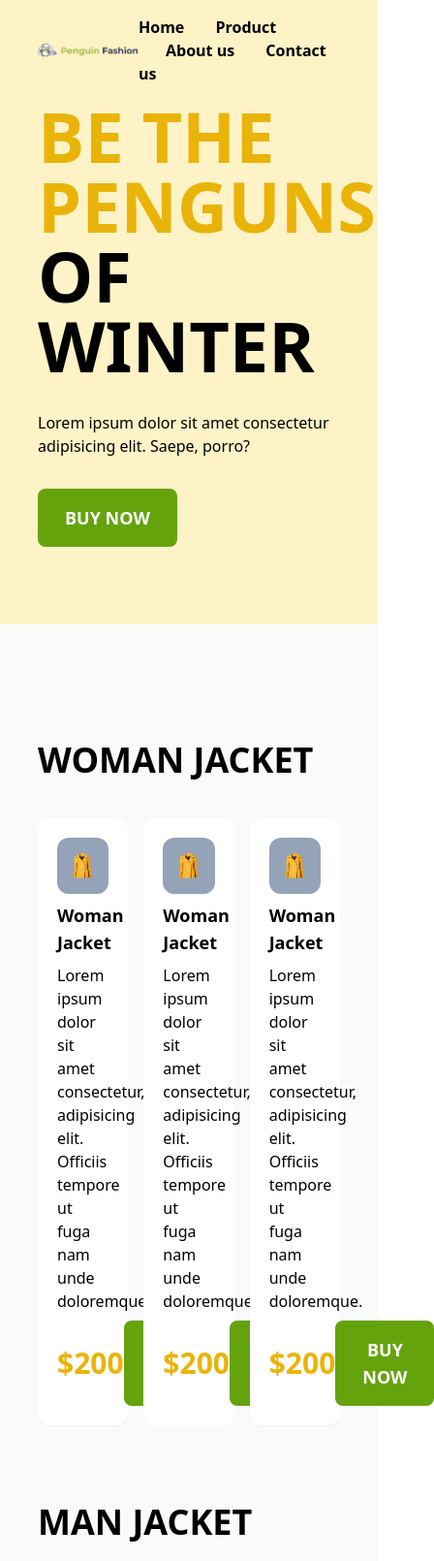
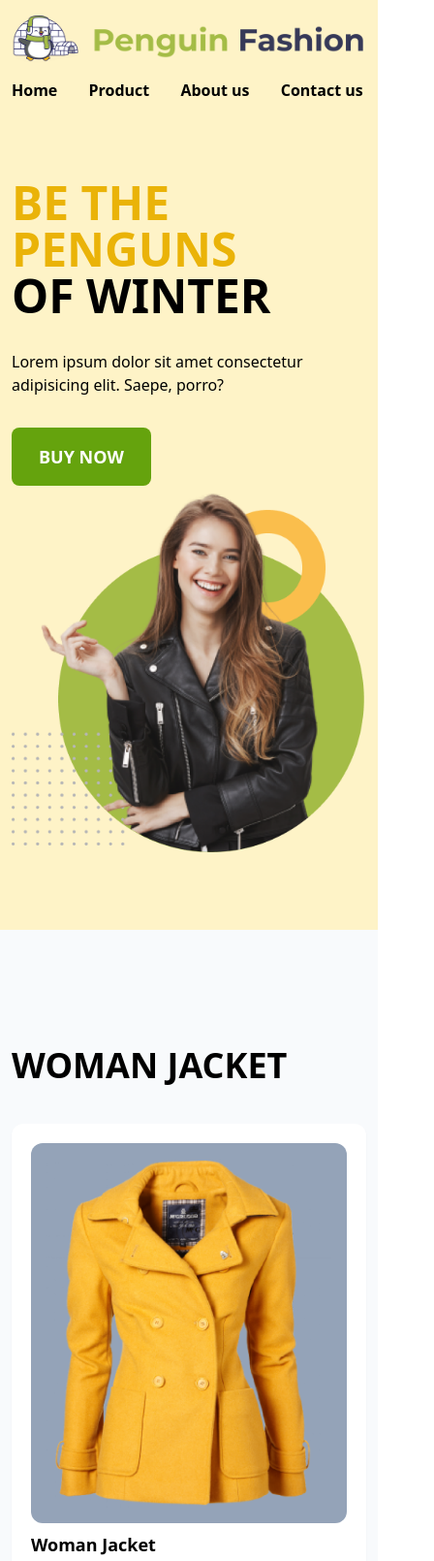
Before and after one commit to nchdatta/penguin-fashin-tailwind, a plain HTML site: page index.html in a window 390 px wide. Shown: the top 1610 px of the page at 97% size, 448 px wide, since content can reach past the window. Drawn offline with nearby package versions, Linux system fonts and the light colour scheme.

Commit message:
responsible version

```diff
--- a/index.html
+++ b/index.html
@@ -22,10 +22,10 @@
 
 <body>
     <header class=" bg-amber-100">
-        <nav class="container w-4/5 mx-auto">
+        <nav class="container md:w-4/5 mx-auto px-3">
             <div>
-                <div class="flex justify-between items-center py-4">
-                    <img class="w-1/3" src="./images/logo.png" alt="Logo">
+                <div class="md:flex justify-between items-center py-4">
+                    <img class="md:w-1/3 mb-4 md:mb-0" src="./images/logo.png" alt="Logo">
                     <div class="">
                         <a class="text-base font-bold ml-0" href="">Home</a>
                         <a class="text-base font-bold ml-7" href="">Product</a>
@@ -36,10 +36,11 @@
             </div>
         </nav>
 
-        <section class="container w-4/5 mx-auto pb-20">
-            <div class="flex justify-between items-center">
+        <section class="container md:w-4/5 mx-auto px-3 pt-16 md:pt-0 pb-20">
+            <div class="md:flex justify-between items-center">
                 <div>
-                    <h1 class="text-7xl font-extrabold uppercase"><span class="text-yellow-500">Be The Penguns</span>
+                    <h1 class="text-5xl md:text-7xl font-extrabold uppercase"><span class="text-yellow-500">Be The
+                            Penguns</span>
                         <br>of
                         Winter
                     </h1>
@@ -58,9 +59,9 @@
     <!-- Main content area  -->
 
     <main class="bg-slate-50 py-10">
-        <section class="container w-4/5 mx-auto py-10">
+        <section class="container md:w-4/5 mx-auto px-3 py-10">
             <h2 class="text-4xl font-bold uppercase my-10">Woman Jacket</h2>
-            <div class="grid grid-cols-3 gap-4">
+            <div class="md:grid grid-cols-3 gap-4">
                 <div class="bg-white p-5 rounded-xl shadow-sm">
                     <div class=" bg-slate-400 p-4 rounded-xl">
                         <img src="./images/jacket-1.png" alt="">
@@ -107,9 +108,9 @@
         </section>
 
         <!-- Man Jacket  -->
-        <section class="container w-4/5 mx-auto pb-10">
+        <section class="container md:w-4/5 mx-auto px-3 pb-10">
             <h2 class="text-4xl font-bold uppercase my-10">Man Jacket</h2>
-            <div class="grid grid-cols-3 gap-4">
+            <div class="md:grid grid-cols-3 gap-4">
                 <div class="bg-white p-5 rounded-xl shadow-sm">
                     <div class=" bg-slate-400 p-4 rounded-xl">
                         <img src="./images/jacket-4.png" alt="">
@@ -157,8 +158,8 @@
     </main>
 
     <footer class="bg-slate-50">
-        <div class="container w-4/5 mx-auto">
-            <div class="flex justify-between items-center py-20">
+        <div class="container md:w-4/5 mx-auto px-3">
+            <div class="md:flex justify-between items-center py-20">
                 <div>
                     <div class="flex justify-between items-center px-8 py-3 rounded-2xl shadow-md mb-5">
                         <img class="w-1/3" src="./images/box.png" alt="">
```
